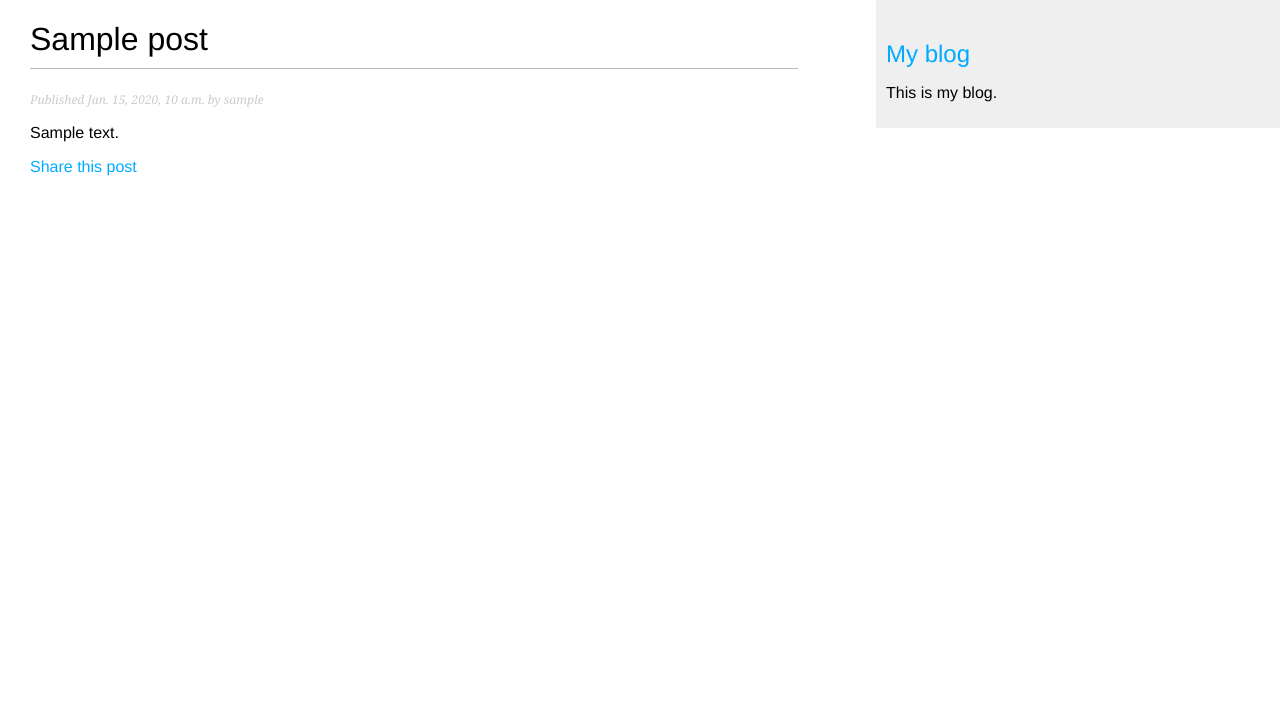
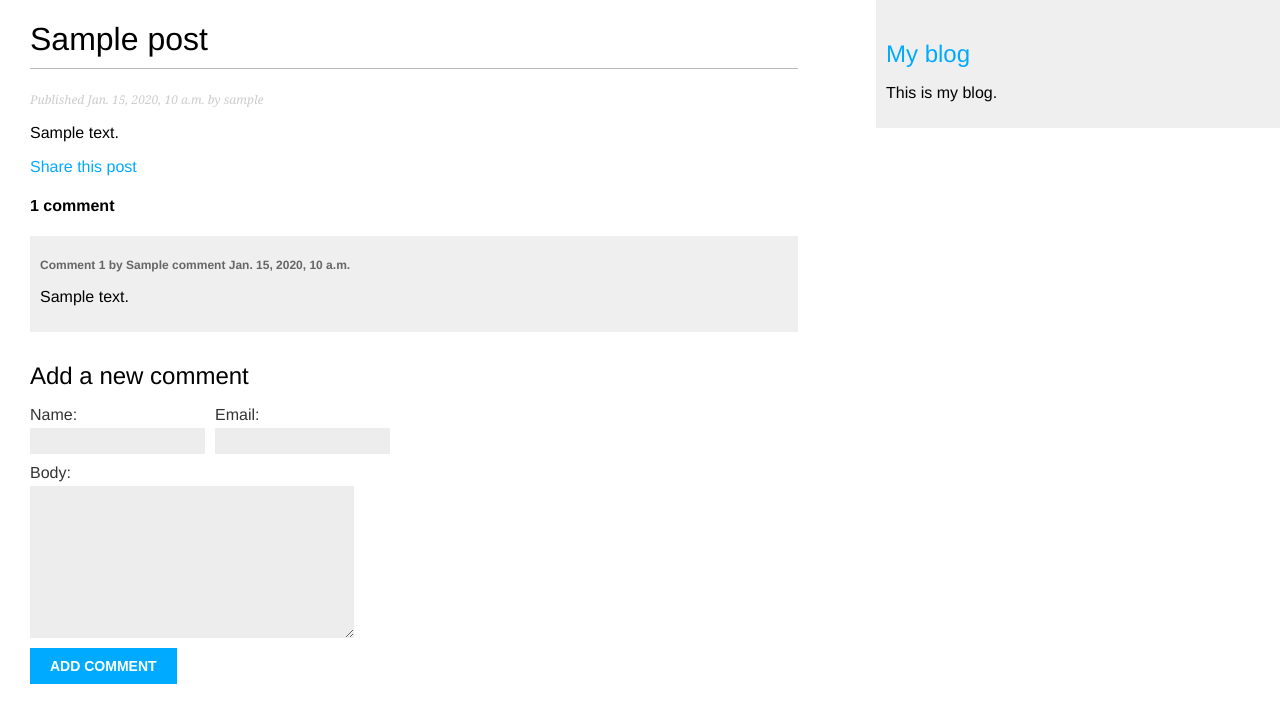
Before and after one commit to VolodimirKoval/blog, a Django app: a page that uses bloggy/templates/bloggy/detail.html in a window 1280 px wide. Shown: the top 723 px of the page. Run offline with Django 5.2, Linux system fonts and the light colour scheme; tables that the repository leaves empty hold one stand-in row (values such as "Sample post").

Commit message:
implemented possibility to write comments

```diff
--- a/bloggy/forms.py
+++ b/bloggy/forms.py
@@ -1,4 +1,5 @@
 from django import forms
+from bloggy.models import Comment
 
 
 class EmailPostForm(forms.Form):
@@ -9,3 +10,9 @@ class EmailPostForm(forms.Form):
         required=False,
         widget=forms.Textarea
     )
+
+
+class CommentForm(forms.ModelForm):
+    class Meta:
+        model = Comment
+        fields = ('name', 'email', 'body')
--- a/bloggy/models.py
+++ b/bloggy/models.py
@@ -12,7 +12,7 @@ class PublishedManager(models.Manager):
 
 class Post(models.Model):
 
-    # Переопределяем менеджеры: стандартный и пользовательский
+    # override manager to show only published posts, default manager is 'objects'
     objects = models.Manager()
     published = PublishedManager()
 
@@ -62,3 +62,27 @@ class Post(models.Model):
                 self.slug,
             ],
         )
+
+
+class Comment(models.Model):
+    post = models.ForeignKey(
+        Post,
+        on_delete=models.CASCADE,
+        related_name='comments'
+    )
+    name = models.CharField(max_length=80)
+    email = models.EmailField()
+    body = models.TextField()
+    created = models.DateTimeField(auto_now_add=True)
+    updated = models.DateTimeField(auto_now=True)
+    active = models.BooleanField(default=True)
+
+    class Meta:
+        db_table = 'post_comments'
+        ordering = ['created']
+        indexes = [
+            models.Index(fields=['created',])
+            ]
+
+    def __str__(self):
+        return f"Comment by `{self.name}` to ***{self.post.title}*** post"
--- a/bloggy/templates/bloggy/detail.html
+++ b/bloggy/templates/bloggy/detail.html
@@ -10,4 +10,18 @@
     <p>
         <a href="{% url 'bloggy:share' post.id %}">Share this post</a>
     </p>
+    {% with comments.count as total_comments %}
+        <h4>{{ total_comments }} comment{{ total_comments|pluralize }}</h4>
+    {% endwith %}
+    {% for comment in comments %}
+    <div class="comment">
+      <p class="info">
+        Comment {{ forloop.counter }} by {{ comment.name }}         {{ comment.created }}
+      </p>
+      {{ comment.body|linebreaks }}
+    </div>
+  {% empty %}
+    <p>There are no comments.</p>
+  {% endfor %}
+    {% include 'bloggy/includes/comment_form.html' %}
 {% endblock %}
--- /dev/null
+++ b/bloggy/templates/bloggy/includes/comment_form.html
@@ -0,0 +1,12 @@
+<h2>Add a new comment</h2>
+<form action="{% url 'bloggy:comment' post.id %}" method="post">
+  {% csrf_token %}
+    <div class="left">
+        {{ form.name.as_field_group }}
+    </div>
+    <div class="left">
+        {{ form.email.as_field_group }}
+    </div>
+        {{ form.body.as_field_group }}
+  <p><input type="submit" value="Add comment"></p>
+</form>
--- a/bloggy/urls.py
+++ b/bloggy/urls.py
@@ -10,4 +10,5 @@ urlpatterns = [
     path('', views.PostListView.as_view(), name='index'),
     path('<int:year>/<int:month>/<int:day>/<slug:post_slug>/', views.post_detail, name='detail'),
     path('<int:post_id>/share/', views.post_share, name='share'),
+    path('<int:post_id>/comments/', views.post_comment, name='comment'),
 ]
--- a/bloggy/views.py
+++ b/bloggy/views.py
@@ -1,8 +1,9 @@
 from django.core.mail import send_mail
+from django.views.decorators.http import require_POST
 from django.core.paginator import Paginator, PageNotAnInteger, EmptyPage
 from django.shortcuts import render, get_object_or_404
-from .models import Post
-from .forms import EmailPostForm
+from .models import Post, Comment
+from .forms import EmailPostForm, CommentForm
 
 # ----------------------------------------------------------------------------------------------------------------
 # for class-based views, you also need modify urls.py in app and in list.html template
@@ -43,6 +44,33 @@ def post_list(request):
     return render(request, 'bloggy/list.html', context=context)
 
 
+@require_POST
+def post_comment(request, post_id):
+    post = get_object_or_404(
+        Post,
+        id=post_id,
+        status=Post.Status.PUBLISHED,
+    )
+    comment = None
+    # comment was posted
+    form = CommentForm(data=request.POST)
+    if form.is_valid():
+        # Create a Comment object without saving it to the database
+        comment = form.save(commit=False)
+        # Assign the current post to the comment
+        comment.post = post
+        # Save the comment to the database
+        comment.save()
+
+    context = {
+        'title': 'Post Comment',
+        'post': post,
+        'form': form,
+        'comment': comment,
+    }
+    return render(request, 'bloggy/comment.html', context=context)
+
+
 def post_detail(request, year, month, day, post_slug):
     post = get_object_or_404(
         Post,
@@ -52,11 +80,19 @@ def post_detail(request, year, month, day, post_slug):
         slug=post_slug,
         status=Post.Status.PUBLISHED)
 
+    # active comments for current post
+    comments = post.comments.filter(active=True)
+    # form for users to comment
+    form = CommentForm()
+
     context = {
         'title': post.title,
         'post': post,
+        'comments': comments,
+        'form': form,
     }
     return render(request, 'bloggy/detail.html', context=context)
+
 
 
 def post_share(request, post_id):
@@ -93,5 +129,4 @@ def post_share(request, post_id):
         'form': form,
         'sent': sent,
     }
-
     return render(request, 'bloggy/share.html', context=context)
```
Also changed, not shown: bloggy/admin.py (+8 -1 lines), bloggy/templates/bloggy/comment.html (added, +15 -0 lines), bloggy/migrations/0004_alter_post_publish_comment.py (added), bloggy/migrations/0005_alter_post_publish.py (added).
